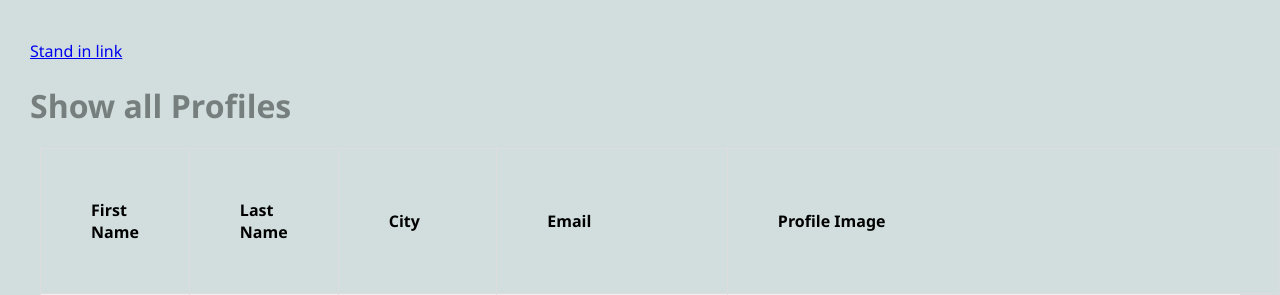
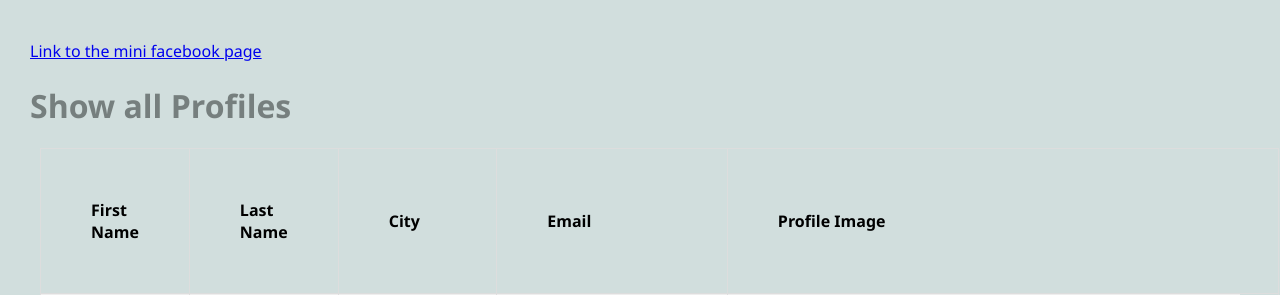
Before and after one commit to KevinTan25/cs412-django, a Django app: page /mini_fb/ in a window 1280 px wide. Shown: the part 105-400 px from the top of the page. Run offline with Django 5.2, Linux system fonts and the light colour scheme; data comes from the database, SQL or seed files in the repository.

Commit message:
Changed link to mini fb page

```diff
--- a/mini_fb/templates/mini_fb/base.html
+++ b/mini_fb/templates/mini_fb/base.html
@@ -11,7 +11,7 @@
         <header>
             <h1>Mini FaceBook</h1>
         </header>
-        <a href="https://google.com/">Stand in link</a>
+        <a href="https://kevintan-quotes-cb624d5f3017.herokuapp.com/">Link to the mini facebook page</a>
         {% block content %}
         {% endblock %}
 
```
